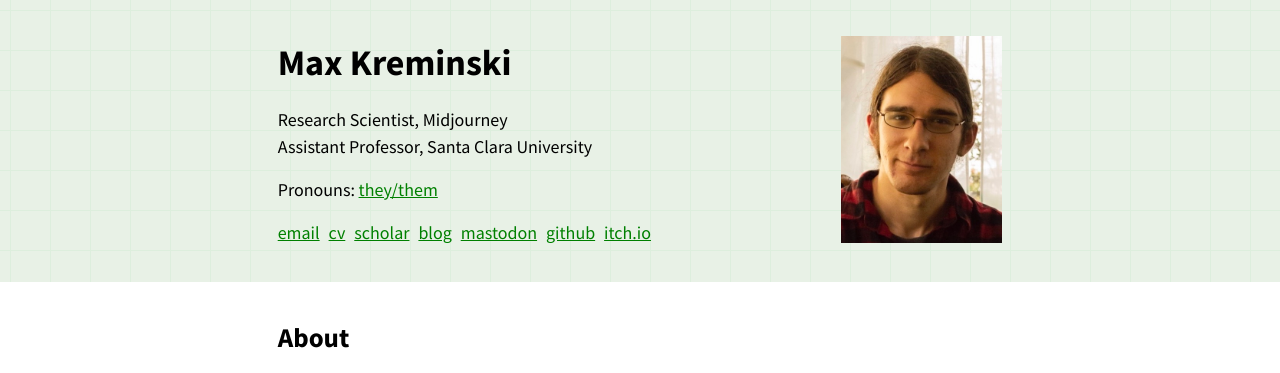
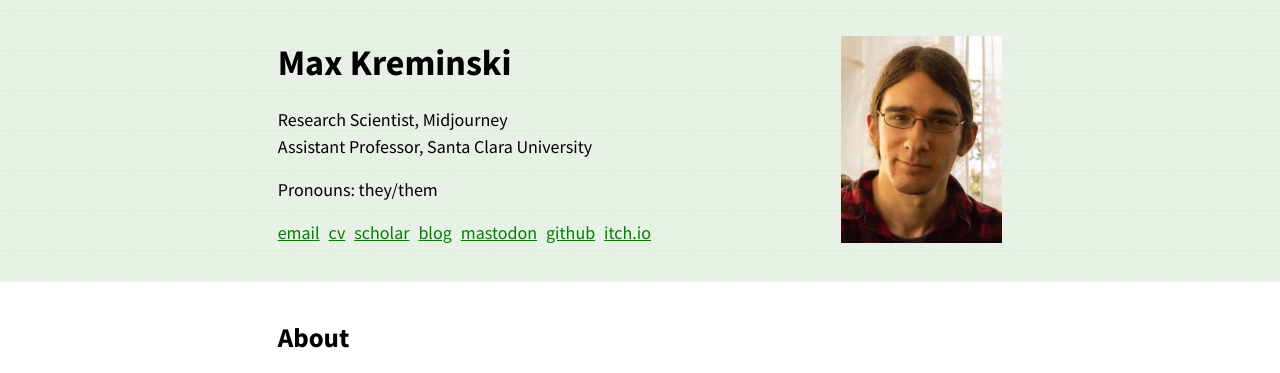
Before and after one commit to mkremins/mkremins.github.io, a Jekyll site: the page built from index.html, in a window 1280 px wide and 900 px high. Shown: the top 373 px of the window. Built offline with Jekyll 4.4.1, drawn with Linux system fonts in a browser that asks for light colours.

Commit message:
Remove dead link to pronoun.is

```diff
--- a/_layouts/main.html
+++ b/_layouts/main.html
@@ -128,7 +128,7 @@
         Research Scientist, Midjourney<br>
         Assistant Professor, Santa Clara University
       </p>
-      <p class="header-pronoun">Pronouns: <a href="https://pronoun.is/they">they/them</a></p>
+      <p class="header-pronoun">Pronouns: they/them</p>
       <nav>
         <ul>
           <li><a href="mailto:maxkreminski@gmail.com">email</a></li>
```
